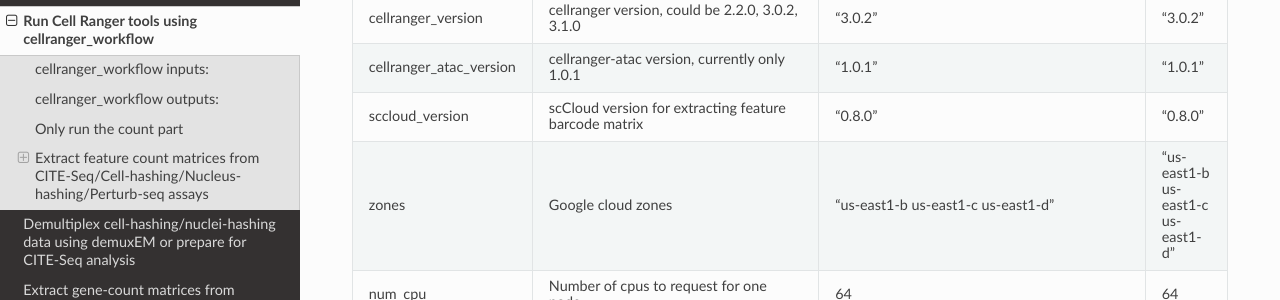
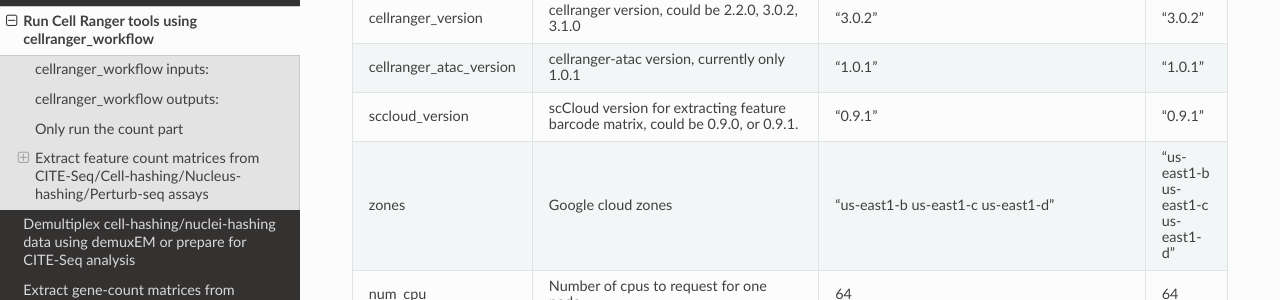
Before and after one commit to lilab-bcb/cumulus, a Sphinx documentation site: the page built from docs/cellranger.rst, in a window 1280 px wide and 900 px high, scrolled down 5140 px. Shown: the part 159-459 px from the top of the window. Built offline with Sphinx 7.4.7 and the Read the Docs theme 2.0.0, drawn with Linux system fonts in a browser that asks for light colours.

Commit message:
update cellranger workflow

```diff
--- a/docs/cellranger.rst
+++ b/docs/cellranger.rst
@@ -218,9 +218,9 @@ cellranger_workflow inputs:
 	  - "1.0.1"
 	  - "1.0.1"
 	* - sccloud_version
-	  - scCloud version for extracting feature barcode matrix
-	  - "0.8.0"
-	  - "0.8.0"
+	  - scCloud version for extracting feature barcode matrix, could be 0.9.0, or 0.9.1.
+	  - "0.9.1"
+	  - "0.9.1"
 	* - zones
 	  - Google cloud zones
 	  - "us-east1-b us-east1-c us-east1-d"
--- a/docs/versions.rst
+++ b/docs/versions.rst
@@ -14,7 +14,7 @@ Latest version
 	  - Snapshot
 	  - Function
 	* - scCloud/cellranger_workflow
-	  - 16
+	  - 18
 	  - Run Cell Ranger tools, which include extracting sequence reads using cellranger mkfastq or cellranger-atac mkfastq, generate count matrix using cellranger count or cellranger-atac count, run cellranger vdj or feature-barcode extraction
 	* - scCloud/smartseq2
 	  - 12
```
Also changed, not shown: 2 other files.
